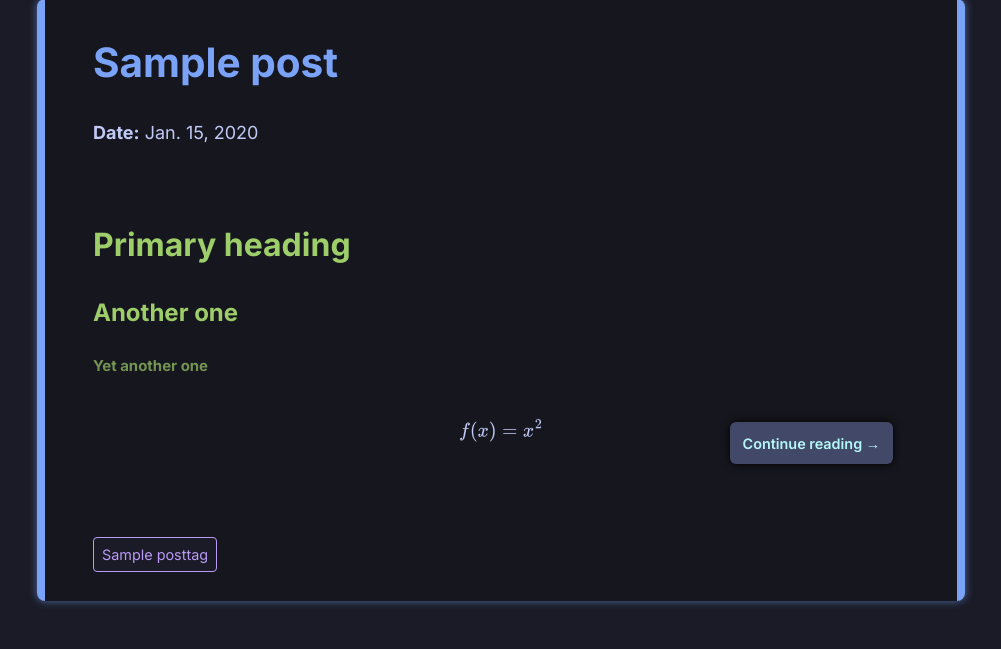
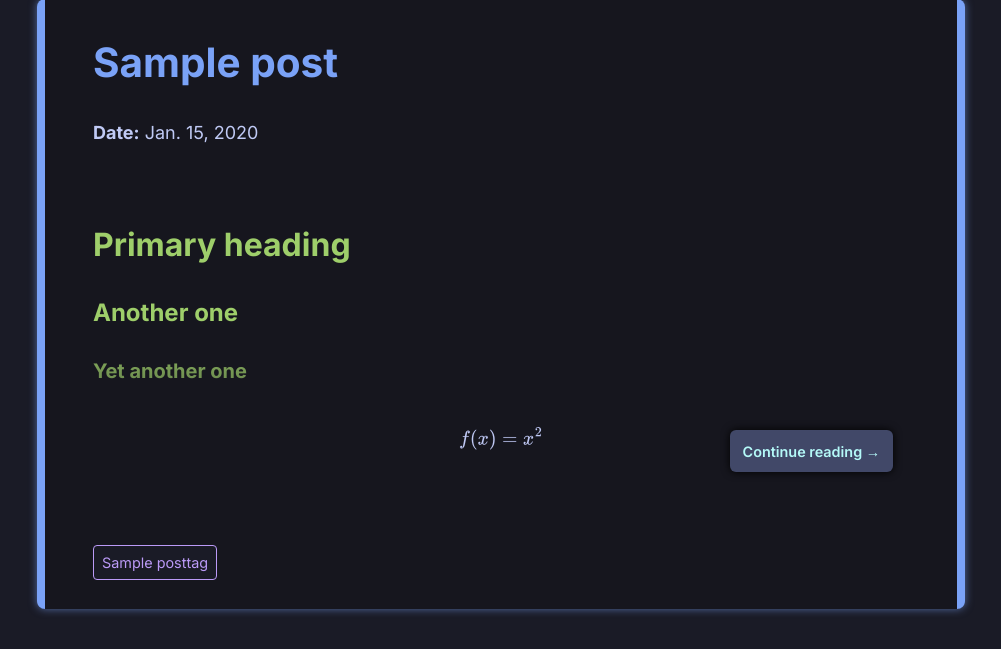
Before and after one commit to Bubu-Droid/website, a Django app: page /blog/ in a window 1280 px wide. Shown: the part 272-921 px from the top of the page, without its empty margins (139-1140 px from the left). Run offline with Django 5.2, Linux system fonts and the light colour scheme; tables that the repository leaves empty hold one stand-in row (values such as "Sample post").

Commit message:
Fix h5 font-size

```diff
--- a/postapp/static/postapp/index_style.css
+++ b/postapp/static/postapp/index_style.css
@@ -224,6 +224,10 @@ article h4 {
   font-size: 1.5rem;
 }
 
+article h5 {
+  font-size: 1.25rem;
+}
+
 aside h3 {
   margin-top: 1.5rem;
   color: var(--yellow);
```
